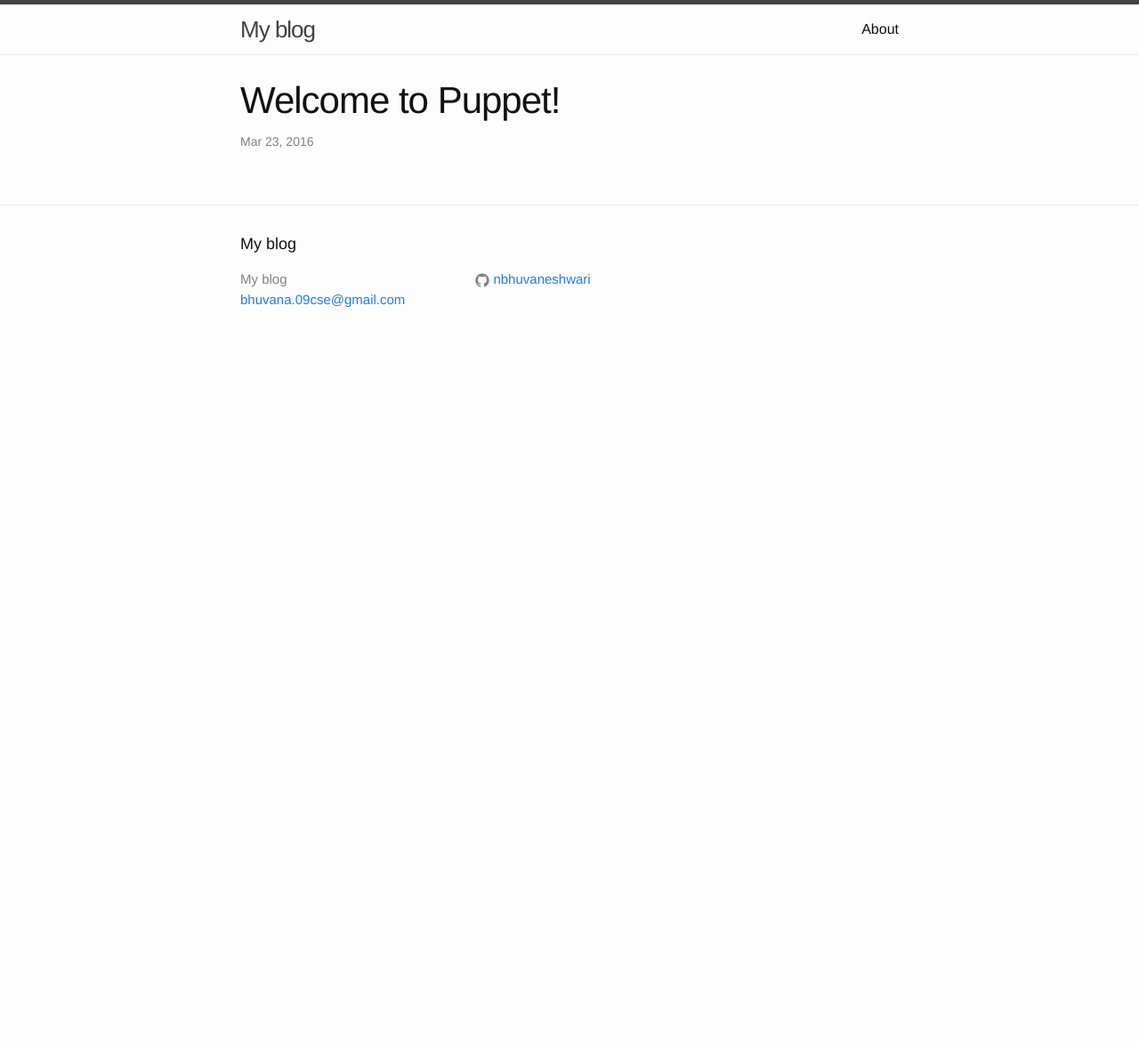
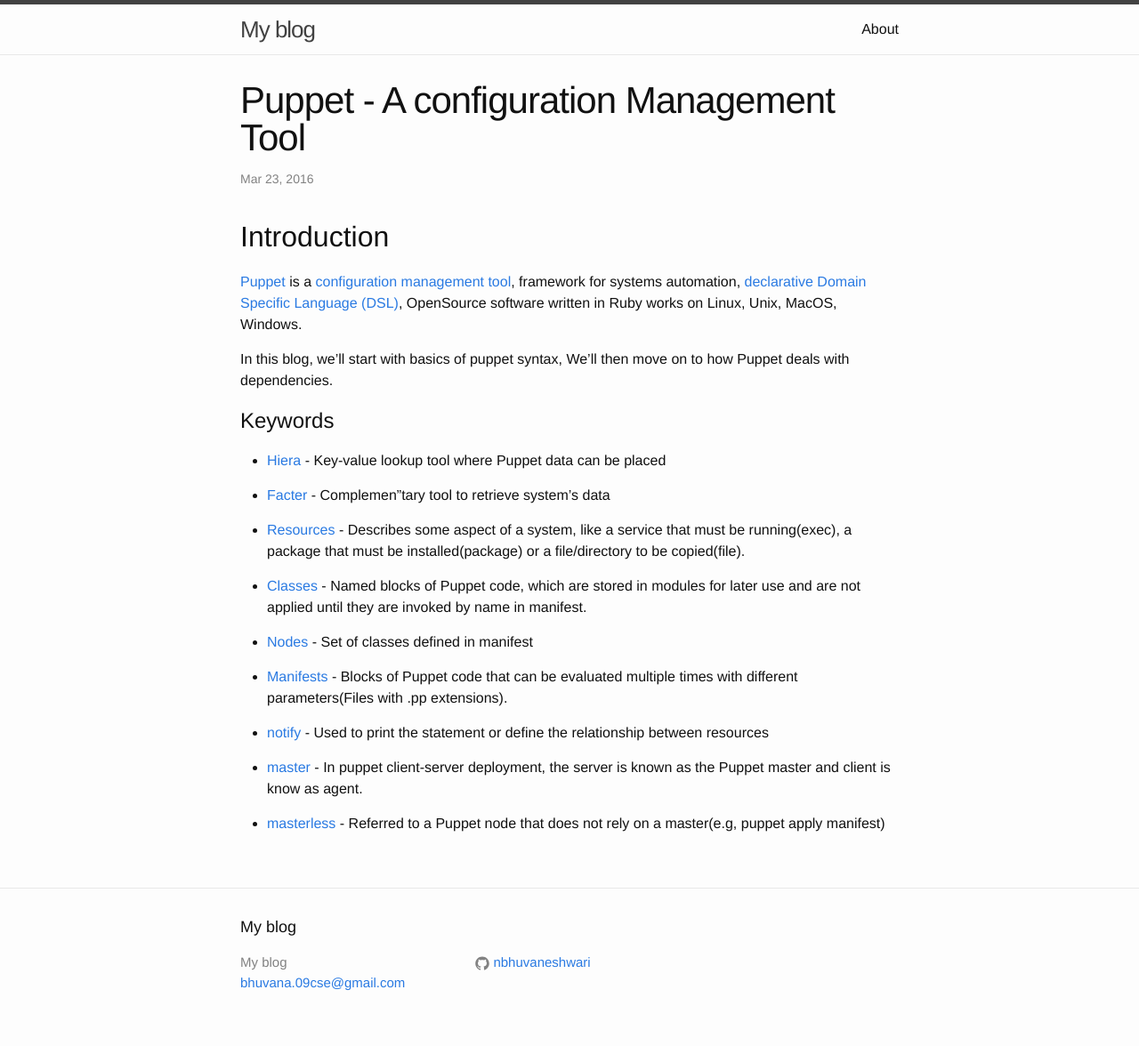
Before and after one commit to nbhuvaneshwari/nbhuvaneshwari.github.io, a Jekyll site: the page built from _posts/2016-03-23--puppet.markdown, in a window 1280 px wide. Shown: the whole page at 89% size. Built offline with Jekyll 4.4.1, drawn with Linux system fonts in a browser that asks for light colours; before the commit the page ends 900 px from its top, so only the background shows below that.

Commit message:
Blog about puppet

```diff
--- a/_posts/2016-03-23--puppet.markdown
+++ b/_posts/2016-03-23--puppet.markdown
@@ -1,5 +1,31 @@
 ---
 layout: post
-title:  "Welcome to Puppet!"
+title: Puppet - A configuration Management Tool
 date:   2016-03-23 12:08:55 +0530
 ---
+
+## Introduction
+
+[Puppet](https://puppetlabs.com/puppet/what-is-puppet) is a [configuration management tool](https://en.wikipedia.org/wiki/Configuration_management), framework for systems automation, [declarative Domain Specific Language (DSL)](https://en.wikipedia.org/wiki/Declarative_programming#Domain-specific_languages), OpenSource software written in Ruby works on Linux, Unix, MacOS, Windows.
+
+In this blog, we'll start with basics of puppet syntax, We'll then move on to how Puppet deals with dependencies.
+
+# Keywords
+
+* [Hiera](https://docs.puppetlabs.com/hiera/latest/) - Key-value lookup tool where Puppet data can be placed
+
+* [Facter](https://docs.puppetlabs.com/references/glossary.html#facter) - Complemen"tary tool to retrieve system's data
+
+* [Resources](https://docs.puppetlabs.com/puppet/3.8/reference/lang_resources.html) - Describes some aspect of a system, like a service that must be running(exec), a package that must be installed(package) or a file/directory to be copied(file).
+
+* [Classes](https://docs.puppetlabs.com/puppet/3.8/reference/lang_classes.html) - Named blocks of Puppet code, which are stored in modules for later use and are not applied until they are invoked by name in manifest.
+
+* [Nodes](https://docs.puppetlabs.com/puppet/3.8/reference/lang_node_definitions.html) - Set of classes defined in manifest
+
+* [Manifests](https://docs.puppetlabs.com/puppet/4.4/reference/modules_fundamentals.html#manifests) - Blocks of Puppet code that can be evaluated multiple times with different parameters(Files with .pp extensions).
+
+* [notify](https://docs.puppetlabs.com/references/glossary.html#notify) - Used to print the statement or define the relationship between resources
+
+* [master](https://docs.puppetlabs.com/references/glossary.html#master) - In puppet client-server deployment, the server is known as the Puppet master and client is know as agent.
+
+* [masterless](https://docs.puppetlabs.com/references/glossary.html#master) - Referred to a Puppet node that does not rely on a master(e.g, puppet apply manifest)
```
Also changed, not shown: about.md (+1 -1 lines).
